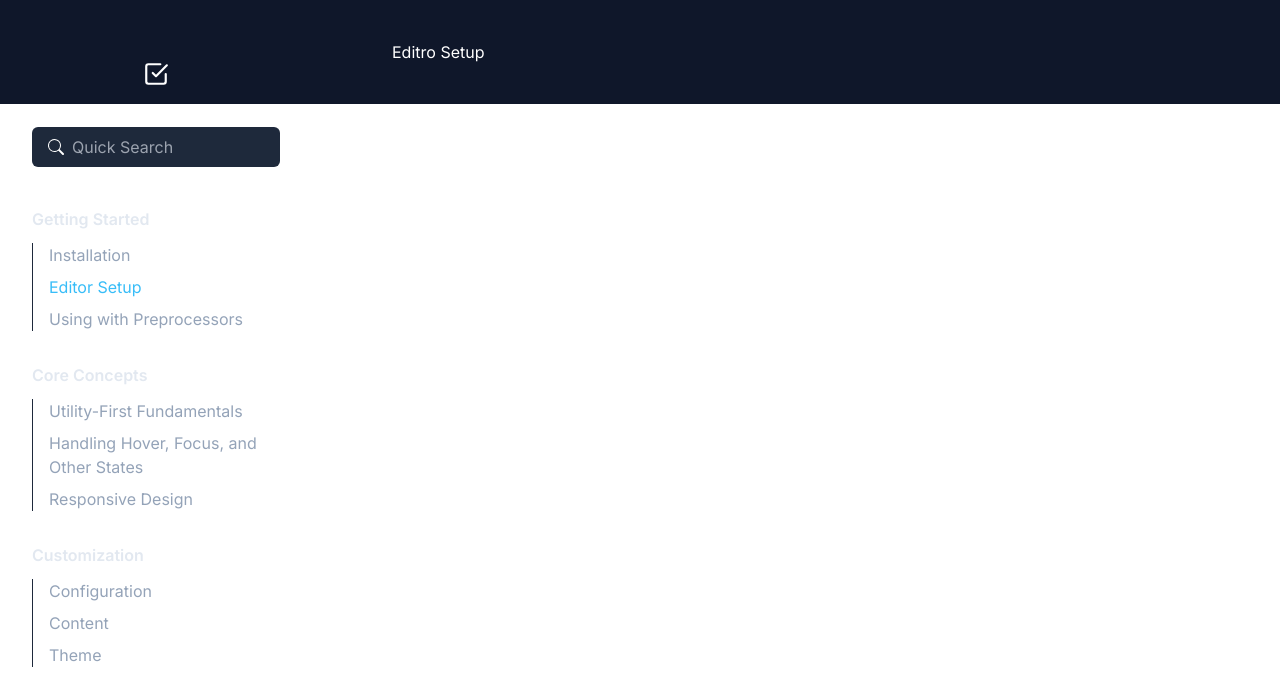
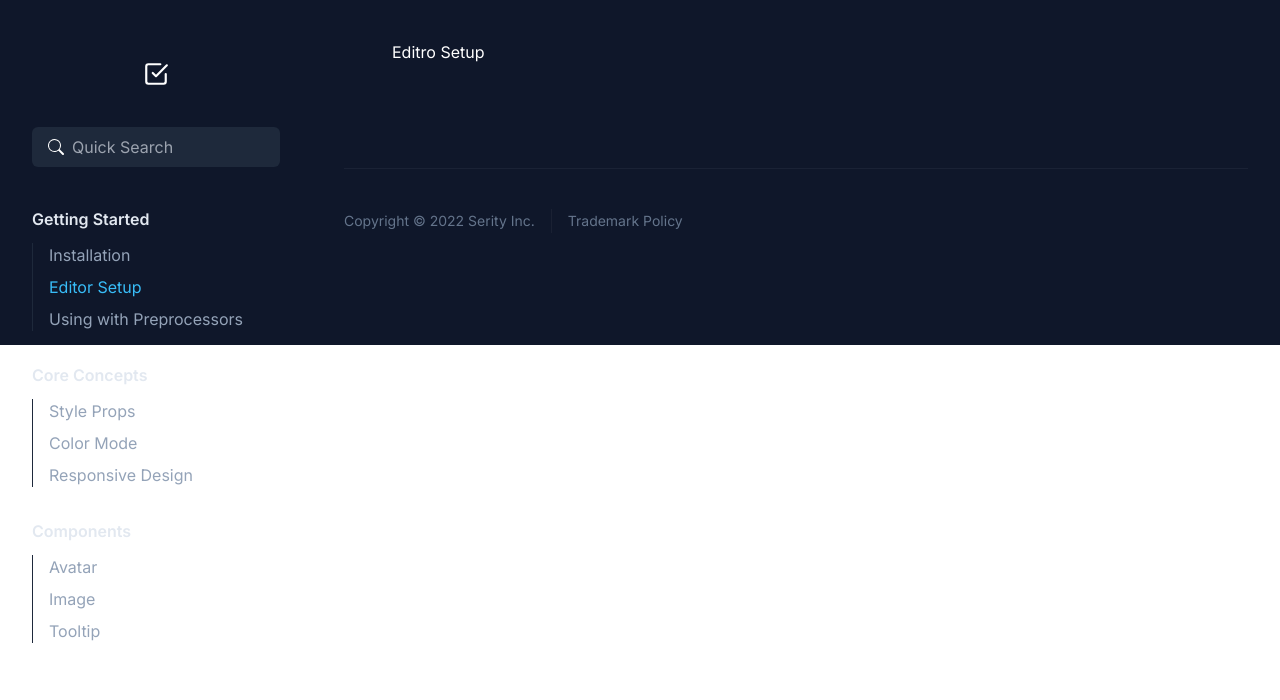
Before and after one commit to serity-ui/serity-ui.com, a Next.js app: page /docs/editor-setup in a window 1280 px wide. Shown: the top 700 px of the page. Built offline with nearby package versions, Linux system fonts and the light colour scheme.

Commit message:
feat(installation): add footer section and reorganize sidebar items

```diff
--- a/components/Layout.tsx
+++ b/components/Layout.tsx
@@ -1,3 +1,4 @@
+import Link from 'next/link'
 import Sidebar from './Sidebar'
 
 const Layout = ({ children }: any) => {
@@ -9,6 +10,19 @@ const Layout = ({ children }: any) => {
           <main className='max-w-3xl mx-auto relative z-20 flex flex-col overflow-hidden px-12 py-10  xl:max-w-none text-white'>
             {children}
           </main>
+          <footer className='text-sm leading-6 mt-16'>
+            <div className='pt-10 pb-28 border-t sm:flex justify-between text-slate-500 border-slate-200/5'>
+              <div className='mb-6 sm:mb-0 sm:flex'>
+                <p>Copyright © 2022 Serity Inc.</p>
+                <p className='sm:ml-4 sm:pl-4 sm:border-l sm:border-slate-200/5'>
+                  <Link className='hover:text-slate-400' href='/brand'>
+                    Trademark Policy
+                  </Link>
+                </p>
+              </div>
+              <div></div>
+            </div>
+          </footer>
         </div>
       </div>
     </div>
--- a/components/Sidebar.tsx
+++ b/components/Sidebar.tsx
@@ -25,11 +25,8 @@ const Sidebar = () => {
       title: 'Core Concepts',
       submenu: true,
       submenuItems: [
-        { title: 'Utility-First Fundamentals', href: '/docs/utility-first' },
-        {
-          title: 'Handling Hover, Focus, and Other States',
-          href: '/docs/hover-focus-and-other-states',
-        },
+        { title: 'Style Props', href: '/docs/utility-first' },
+        { title: 'Color Mode', href: '/docs/utility-first' },
         {
           title: 'Responsive Design',
           href: '/docs/responsive-design',
@@ -37,16 +34,13 @@ const Sidebar = () => {
       ],
     },
     {
-      title: 'Customization',
+      title: 'Components',
       spacing: true,
       submenu: true,
       submenuItems: [
-        { title: 'Configuration', href: '/docs/configuration' },
-        { title: 'Content', href: '/docs/content-configuration' },
-        {
-          title: 'Theme',
-          href: '/docs/theme',
-        },
+        { title: 'Avatar', href: '/docs/components/avatar' },
+        { title: 'Image', href: '/docs/components/image' },
+        { title: 'Tooltip', href: '/docs/components/tooltip' },
       ],
     },
   ]
```
